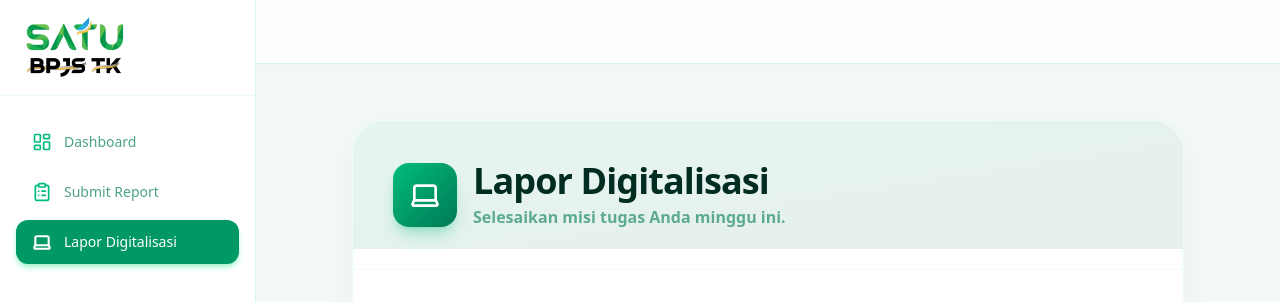
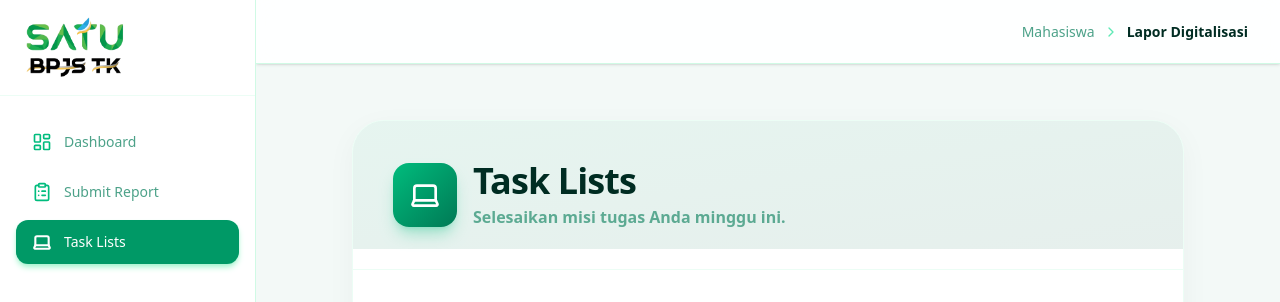
Before and after one commit to KatherinaNasraniBarus/PenilaianMingguan, a React (Vite) app: page /lapor-digitalisasi in a window 1280 px wide. Shown: the top 302 px of the page. Built offline with nearby package versions, Linux system fonts and the light colour scheme; no server answers; sample sign-in values are in the browser's storage.

Commit message:
memperbaiki penulisan dan mengganti logo agar tidak ada background

```diff
--- a/src/App.tsx
+++ b/src/App.tsx
@@ -19,7 +19,7 @@ import MentorRiwayatForm from './pages/MentorRiwayatForm';
 const studentMenuItems = [
   { name: "Dashboard",          path: "/dashboard",          icon: LayoutDashboard },
   { name: "Submit Report",      path: "/submit-report",      icon: ClipboardList   },
-  { name: "Lapor Digitalisasi", path: "/lapor-digitalisasi", icon: Laptop        },
+  { name: "Task Lists", path: "/lapor-digitalisasi", icon: Laptop        },
 ];
 
 // 🚀 KOMPONEN PEMBUNGKUS KHUSUS MENTOR & ADMIN
@@ -48,7 +48,7 @@ function MentorLayoutWrapper() {
       setMenuItems([
         { name: "Dashboard",          path: "/mentor/dashboard",          icon: LayoutDashboard },
         { name: "Penilaian",          path: "/mentor/rekap",              icon: ClipboardList   },
-        { name: "Cek Digitalisasi",   path: "/mentor/digitalisasi",       icon: Laptop          },
+        { name: "Periksa Tugas",   path: "/mentor/digitalisasi",       icon: Laptop          },
         { name: "Buat Form",          path: "/mentor/form-builder",       icon: FilePlus        },
         // 🚀 IKON "RIWAYAT FORM" DIGANTI JADI HISTORY (JAM)
         { name: "Riwayat Form",       path: "/mentor/riwayat-form",       icon: History         },
--- a/src/components/AppSidebar.tsx
+++ b/src/components/AppSidebar.tsx
@@ -2,7 +2,7 @@ import { ComponentType } from "react";
 import { LogOut, UserCircle, X } from "lucide-react";
 import { Link, useLocation, useNavigate } from "react-router-dom";
 import { useEffect, useState } from "react";
-import logo from "../image/bpjstk.jpeg";
+import logo from "../image/bpjstk.png";
 
 export interface SidebarMenuItem {
   name: string;
--- a/src/pages/Dashboard.tsx
+++ b/src/pages/Dashboard.tsx
@@ -1,7 +1,7 @@
 import { ChevronRight, Users, Heart, Megaphone, Video, ExternalLink, Link as LinkIcon, History, UserCheck } from "lucide-react";
 import { useEffect, useState } from "react";
 import { useNavigate } from "react-router-dom";
-import logo from "../image/bpjstk.jpeg";
+import logo from "../image/bpjstk.png";
 
 interface Report {
   minggu: string;
--- a/src/pages/FormBuilder.tsx
+++ b/src/pages/FormBuilder.tsx
@@ -2,7 +2,7 @@ import { useState, useEffect } from "react";
 import { PlusCircle, Save, FilePlus, Edit2, CornerDownRight, X, Loader2, ChevronRight, CheckCircle2 } from "lucide-react";
 import { useNavigate, useLocation } from "react-router-dom";
 import { motion, AnimatePresence } from "framer-motion";
-import logo from "../image/bpjstk.jpeg";
+import logo from "../image/bpjstk.png";
 
 export default function FormBuilder() {
   const navigate = useNavigate();
--- a/src/pages/LaporDigitalisasi.tsx
+++ b/src/pages/LaporDigitalisasi.tsx
@@ -2,6 +2,7 @@ import { useState, useEffect } from "react";
 import { Laptop, Send, Loader2, FileText, Link as LinkIcon, CheckCircle2, ChevronRight, ArrowLeft } from "lucide-react";
 import { useNavigate } from "react-router-dom";
 import { motion, AnimatePresence } from "framer-motion";
+import logo from "../image/bpjstk.png";
 
 export default function LaporDigitalisasi() {
   const navigate = useNavigate();
@@ -152,7 +153,20 @@ export default function LaporDigitalisasi() {
         )}
       </AnimatePresence>
 
-      <header className="h-16 bg-white/80 backdrop-blur-lg border-b border-emerald-100 flex items-center px-4 sm:px-6 lg:px-8 sticky top-0 z-30 shadow-[0_4px_20px_rgb(0,0,0,0.02)]"></header>
+      {/* ─── HEADER NAVBAR (SUDAH DIPERBAIKI) ─── */}
+      <header className="h-16 bg-white/90 backdrop-blur-md border-b border-emerald-100 flex items-center justify-between lg:justify-end px-6 lg:px-8 sticky top-0 z-30 shrink-0 lg:pl-8 pl-16 shadow-sm">
+        {/* Logo BPJS Muncul Khusus di Layar HP/Mobile */}
+        <div className="flex lg:hidden items-center h-full">
+          <img src={logo} alt="BPJS Ketenagakerjaan" className="h-10 w-auto object-contain" />
+        </div>
+
+        {/* Breadcrumb Teks Muncul Khusus di Layar Laptop/Desktop */}
+        <div className="flex items-center gap-2">
+          <span className="text-xs sm:text-sm font-medium text-emerald-700/70 hidden sm:inline">Mahasiswa</span>
+          <ChevronRight size={16} className="text-emerald-300 hidden sm:inline" />
+          <span className="text-xs sm:text-sm font-bold text-emerald-950 hidden sm:inline">Lapor Digitalisasi</span>
+        </div>
+      </header>
 
       <div className="p-4 sm:p-6 lg:p-8 max-w-4xl mx-auto w-full mt-4 sm:mt-6">
 
@@ -165,7 +179,7 @@ export default function LaporDigitalisasi() {
               <Laptop size={32} />
             </div>
             <div>
-              <h1 className="text-2xl sm:text-4xl font-black text-emerald-950 tracking-tight">Lapor Digitalisasi</h1>
+              <h1 className="text-2xl sm:text-4xl font-black text-emerald-950 tracking-tight">Task Lists</h1>
               <p className="text-sm sm:text-base font-bold text-emerald-700/60 mt-1">Selesaikan misi tugas Anda minggu ini.</p>
             </div>
           </div>
--- a/src/pages/MentorDashboard.tsx
+++ b/src/pages/MentorDashboard.tsx
@@ -7,7 +7,7 @@ import {
   PlusCircle, Search, MessageCircle, FileText, Pencil, RefreshCcw, Monitor
 } from "lucide-react";
 import { motion, AnimatePresence } from "framer-motion";
-import logo from "../image/bpjstk.jpeg";
+import logo from "../image/bpjstk.png";
 import * as XLSX from 'xlsx';
 
 interface Student {
--- a/src/pages/MentorLaporanDigital.tsx
+++ b/src/pages/MentorLaporanDigital.tsx
@@ -1,6 +1,6 @@
 import { useState, useEffect } from "react";
 import { Laptop, Search, Loader2, User, CalendarDays, FileText, ChevronRight, Filter, Tags } from "lucide-react";
-import logo from "../image/bpjstk.jpeg";
+import logo from "../image/bpjstk.png";
 
 export default function MentorLaporanDigital() {
   const [laporan, setLaporan] = useState<any[]>([]);
@@ -74,7 +74,7 @@ export default function MentorLaporanDigital() {
         <div className="flex items-center gap-2">
           <span className="text-xs sm:text-sm font-medium text-slate-500 hidden sm:inline">Portal Mentor</span>
           <ChevronRight size={16} className="text-slate-400 hidden sm:inline" />
-          <span className="text-xs sm:text-sm font-bold text-slate-800 hidden sm:inline">Cek Digitalisasi</span>
+          <span className="text-xs sm:text-sm font-bold text-slate-800 hidden sm:inline">Periksa Tugas</span>
         </div>
       </header>
 
@@ -84,7 +84,7 @@ export default function MentorLaporanDigital() {
           <div>
             <h1 className="text-2xl sm:text-3xl font-black text-slate-800 flex items-center gap-3">
               <div className="p-2.5 bg-blue-600 text-white rounded-2xl"><Laptop size={24} /></div>
-              Laporan Digitalisasi
+              Laporan
             </h1>
             <p className="text-slate-500 mt-1.5 font-medium">Pantau dan periksa hasil tugas mahasiswa.</p>
           </div>
--- a/src/pages/MentorRekap.tsx
+++ b/src/pages/MentorRekap.tsx
@@ -1,6 +1,6 @@
 import { useState, useEffect, useCallback } from "react";
 import { Download, Search, ChevronRight, ChevronDown, ChevronUp, ExternalLink, Filter } from "lucide-react";
-import logo from "../image/bpjstk.jpeg";
+import logo from "../image/bpjstk.png";
 import * as XLSX from "xlsx";
 
 interface Student {
--- a/src/pages/MentorRiwayatForm.tsx
+++ b/src/pages/MentorRiwayatForm.tsx
@@ -2,7 +2,7 @@ import { useState, useEffect } from "react";
 import { Laptop, Calendar, Trash2, CheckCircle, XCircle, Loader2, ChevronRight, Hash, ClipboardList , Edit3, AlertTriangle } from "lucide-react";
 import { useNavigate } from "react-router-dom";
 import { motion, AnimatePresence } from "framer-motion";
-import logo from "../image/bpjstk.jpeg";
+import logo from "../image/bpjstk.png";
 
 export default function MentorRiwayatForm() {
   const navigate = useNavigate();
--- a/src/pages/SubmitReport.tsx
+++ b/src/pages/SubmitReport.tsx
@@ -5,7 +5,7 @@ import {
 } from "lucide-react";
 import { motion, AnimatePresence } from "framer-motion";
 import { useNavigate } from "react-router-dom";
-import logo from "../image/bpjstk.jpeg";
+import logo from "../image/bpjstk.png";
 
 export default function SubmitReport() {
   const navigate = useNavigate();
```
Also changed, not shown: src/image/bpjstk.jpeg, src/image/bpjstk.png (added).
